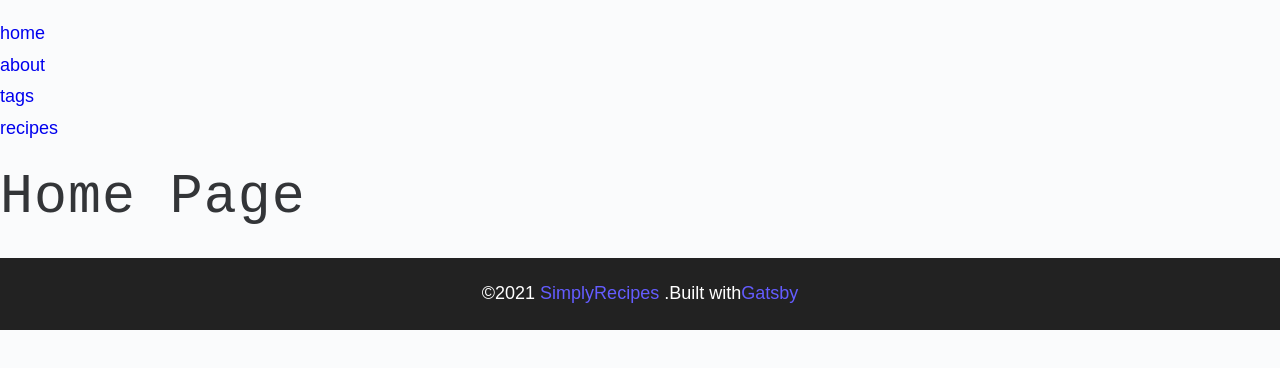
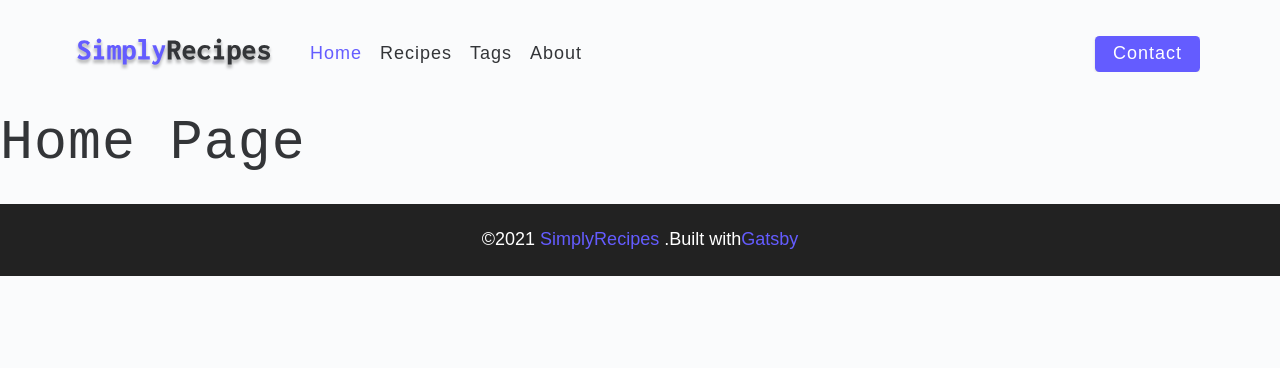
Before and after one commit to Kaminagiyou123/gatsby-recipe-2, a Gatsby site: page / in a window 1280 px wide. Built offline with nearby package versions, Linux system fonts and the light colour scheme; Gatsby itself is replaced by a stand-in of ours.

Commit message:
navbar complete

```diff
--- a/package.json
+++ b/package.json
@@ -18,7 +18,8 @@
     "prop-types": "^15.7.2",
     "react": "^17.0.1",
     "react-dom": "^17.0.1",
-    "react-helmet": "^6.1.0"
+    "react-helmet": "^6.1.0",
+    "react-icons": "^4.3.1"
   },
   "devDependencies": {
     "prettier": "^2.4.1"
--- a/src/components/Navbar.js
+++ b/src/components/Navbar.js
@@ -1,22 +1,49 @@
-import React from "react"
+import React, { useState } from "react"
 import { Link } from "gatsby"
+import { FiAlignJustify } from "react-icons/fi"
+import logo from "../assets/images/logo.svg"
 const Navbar = () => {
+  const [show, setShow] = useState(false)
   return (
-    <nav>
-      <ul>
-        <li>
-          <Link to="/">home</Link>
-        </li>
-        <li>
-          <Link to="/about">about</Link>
-        </li>
-        <li>
-          <Link to="/tags">tags</Link>
-        </li>
-        <li>
-          <Link to="/recipes">recipes</Link>
-        </li>
-      </ul>
+    <nav className="navbar">
+      <div className="nav-center">
+        <div className="nav-header">
+          <Link to="/">
+            <img src={logo} alt="logo" />
+          </Link>
+          <button
+            className="nav-btn"
+            onClick={() => {
+              setShow(!show)
+            }}
+          >
+            <FiAlignJustify />
+          </button>
+        </div>
+        <div className={show ? "nav-links show-links" : "nav-links"}>
+          <Link to="/" className="nav-link" activeClassName="active-link">
+            home
+          </Link>
+          <Link
+            to="/recipes"
+            className="nav-link"
+            activeClassName="active-link"
+          >
+            recipes
+          </Link>
+          <Link to="/tags" className="nav-link" activeClassName="active-link">
+            tags
+          </Link>
+          <Link to="/about" className="nav-link" activeClassName="active-link">
+            about
+          </Link>
+          <div className="nav-link contact-link">
+            <Link to="/contact" className="btn">
+              contact
+            </Link>
+          </div>
+        </div>
+      </div>
     </nav>
   )
 }
```
Also changed, not shown: src/assets/data/recipe.json (added, +20 -0 lines), src/assets/images/about.jpeg (added), src/assets/images/logo.svg (added), src/assets/images/main.jpeg (added), src/assets/images/recipe-1.jpeg (added), src/assets/images/recipes/recipe-1.jpeg (added), src/assets/images/recipes/recipe-2.jpg (added), src/assets/images/recipes/recipe-3.jpeg (added), src/assets/images/recipes/recipe-4.jpeg (added), 3 other files.
